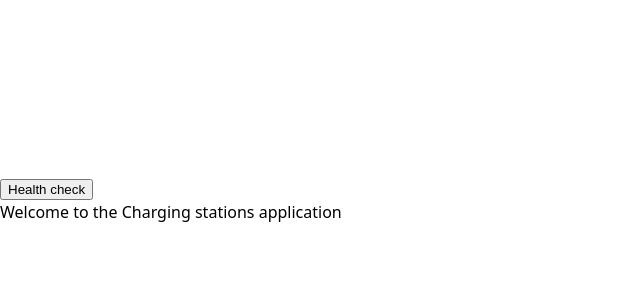
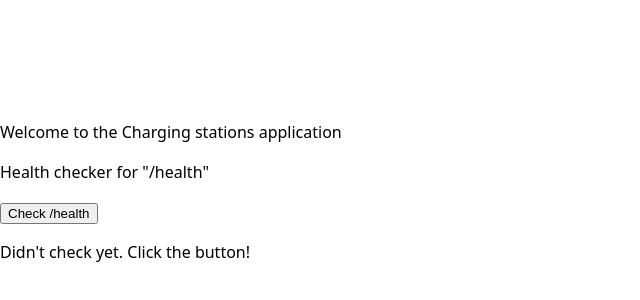
Before and after one commit to java-60-charging-stations-project/charging-stations-repo, a React (Vite) app in the folder frontend/: page / in a window 1280 px wide. Shown: the part 200-500 px from the top of the page, without its empty margins (0-640 px from the left). Built offline with nearby package versions, Linux system fonts and the light colour scheme; no server answers.

Commit message:
Attach health checker

```diff
--- a/frontend/src/App.tsx
+++ b/frontend/src/App.tsx
@@ -1,11 +1,12 @@
 import './App.css'
+import HealthChecker from '@/components/HealthChecker';
 
 const App = () => {
   return (
     <>
-      <button type="button">Health check</button>
       <div>
         Welcome to the Charging stations application
+        <HealthChecker defaultInfo="Didn't check yet. Click the button!" endpoint='/health'/>
       </div>
     </>
   )
```
